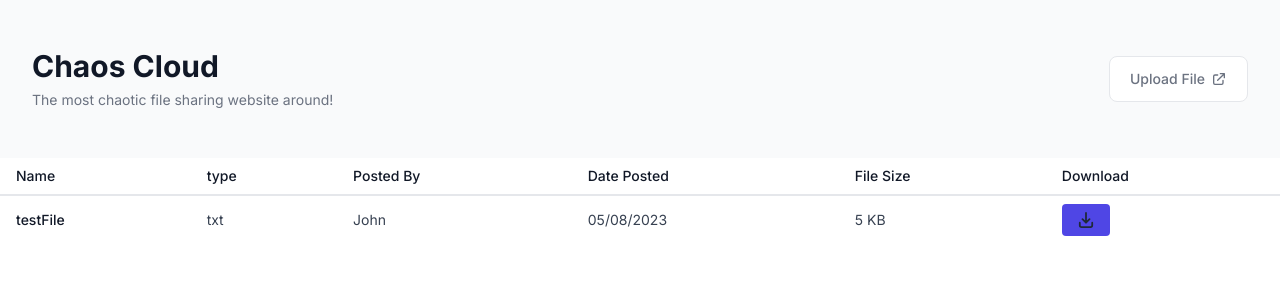
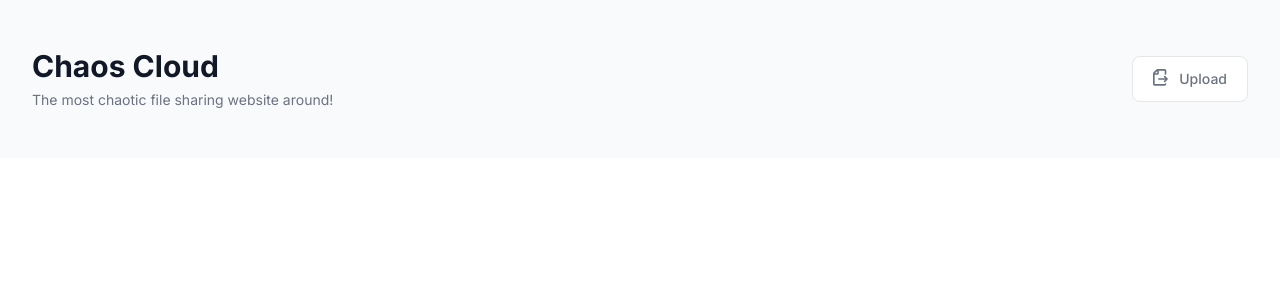
Before and after one commit to CeezR/ChaosCloud, a Next.js app in the folder front-end/: page / in a window 1280 px wide. Shown: the top 300 px of the page. Built offline with nearby package versions, Linux system fonts and the light colour scheme.

Commit message:
feat: improved frontend fileUpload button

```diff
--- a/front-end/app/Navbar.tsx
+++ b/front-end/app/Navbar.tsx
@@ -1,6 +1,7 @@
 "use client";
 import React from "react";
 import UploadFileButton from "./UploadFileButton";
+import SubmiteForm from "./SubmiteForm";
 
 const Navbar = () => {
   return (
@@ -19,7 +20,7 @@ const Navbar = () => {
             </div>
 
             <div className="mt-4 flex flex-col gap-4 sm:mt-0 sm:flex-row sm:items-center">
-                <UploadFileButton />
+                <SubmiteForm />
             </div>
           </div>
         </div>
--- a/front-end/app/SubmiteForm.tsx
+++ b/front-end/app/SubmiteForm.tsx
@@ -1,60 +1,72 @@
-"use client"
-import React from 'react'
-
+"use client";
+import axios from "axios";
+import React, { useRef, useState } from "react";
 
 type requestDTO = {
-  name: string,
-  content: any
+  name: string;
+  content: any;
 };
 
 const SubmiteForm = () => {
+  const [isSubmitBtnVisable, setIsSubmiteBtnVisable] = useState(false);
+  const fileNameRef = useRef<HTMLSpanElement>(null);
 
-  const handleSubmite = async (event: React.FormEvent<HTMLFormElement>) => {
-    event.preventDefault();
+  const handleSubmit = async (event: React.ChangeEvent<HTMLInputElement>) => {
+    try {
 
-    // Get the file input element
-    const fileInput = event.currentTarget.fileInput;
+      if (!event.target.files || event.target.files.length === 0) {
+        throw new Error('No file selected');
+      }
 
-    // Check if any file is selected
-    if (fileInput.files && fileInput.files.length > 0) {
-      // Get the first selected file (you can iterate through files if multiple files are allowed)
-      const file = fileInput.files[0];
+      const file = event.target.files[0];
 
-      // Create a new Blob object representing the file content
-      const fileBlob = new Blob([file]);
+      // Convert the file to a byte array
+      const reader = new FileReader();
+      reader.readAsArrayBuffer(file);
+      reader.onload = () => {
+        const fileContent = new Uint8Array(reader.result as ArrayBuffer);
 
-      // Create the request object with the file name and Blob object
-      const request = {
-        fileName: file.name,
-        fileContent: fileBlob,
+        const data = {
+          fileName: file.name,
+          fileContent: Array.from(fileContent), // Convert Uint8Array to a regular array
+        };
+
+        const response = axios.post("http://localhost:8080/api/files", data);
       };
-
-      try {
-        const response = await fetch('http://localhost:8080/api/files', {
-          method: 'POST',
-          body: fileBlob, // Send the Blob object directly as the request body
-        });
-
-        if (response.ok) {
-          console.log('File uploaded successfully!');
-        } else {
-          console.error('Failed to upload the file.');
-        }
-      } catch (error) {
-        console.error('Error:', error);
-      }
-    } else {
-      console.error('No file selected.');
+    } catch (error) {
+      console.error("Error uploading file:", error);
     }
-  }
+  };
 
   return (
-    <form onSubmit={handleSubmite}>
-      <label htmlFor="fileInput">Choose a file:</label>
-      <input type="file" id="fileInput" name="fileInput" accept=".pdf, .jpg, .jpeg, .png, .txt, .docx" />
-      <button type="submit">Submit</button>
-    </form>
-  )
-}
+    <label className="inline-flex items-center justify-center gap-1.5 rounded-lg border border-gray-200 bg-white px-5 py-3 text-gray-500 transition hover:text-gray-700 focus:outline-none focus:ring">
+      <svg
+        xmlns="http://www.w3.org/2000/svg"
+        className="h-5 w-5"
+        fill="none"
+        viewBox="0 0 24 24"
+        stroke="currentColor"
+        strokeWidth="2"
+      >
+        <path
+          stroke="currentColor"
+          strokeLinecap="round"
+          strokeLinejoin="round"
+          strokeWidth="2"
+          d="M15 6V2a.97.97 0 0 0-.933-1H5.828a2 2 0 0 0-1.414.586L1.586 4.414A2 2 0 0 0 1 5.828V18a.969.969 0 0 0 .933 1H14a1 1 0 0 0 1-1M6 1v4a1 1 0 0 1-1 1H1m6 6h9m-1.939-2.768L16.828 12l-2.767 2.768"
+        />
+      </svg>
+      <span className="text-sm font-medium">Upload</span>
+      <input
+        type="file"
+        id="fileInput"
+        name="fileInput"
+        accept=".pdf, .jpg, .jpeg, .png, .txt, .docx"
+        className="hidden"
+        onChange={handleSubmit}
+      />
+    </label>
+  );
+};
 
 export default SubmiteForm;
--- a/front-end/app/page.tsx
+++ b/front-end/app/page.tsx
@@ -3,6 +3,7 @@ import React from 'react'
 import SubmiteForm from './SubmiteForm'
 import Navbar from './Navbar'
 import FileList from './FileList'
+import UploadFileButton from './UploadFileButton'
 
 export default async function Home() {
 
@@ -10,7 +11,6 @@ export default async function Home() {
     <>
       <Navbar />
       <main className='max-w-screen-xl mx-auto'>
-        <FileList />
       </main>
     </>
   )
```
